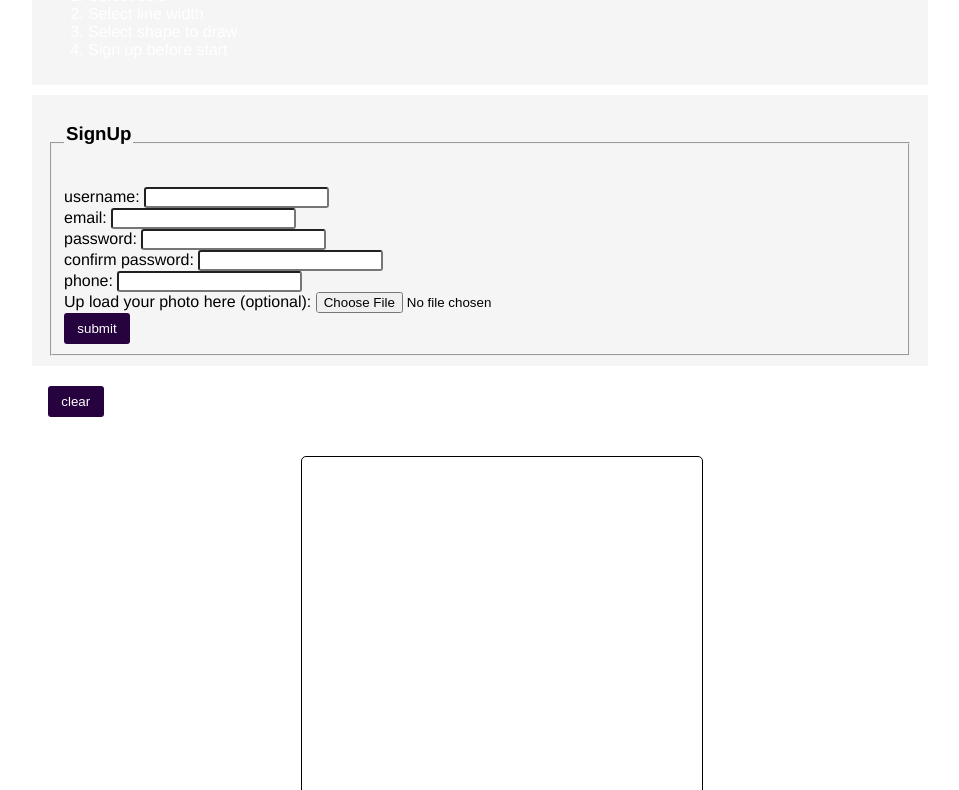
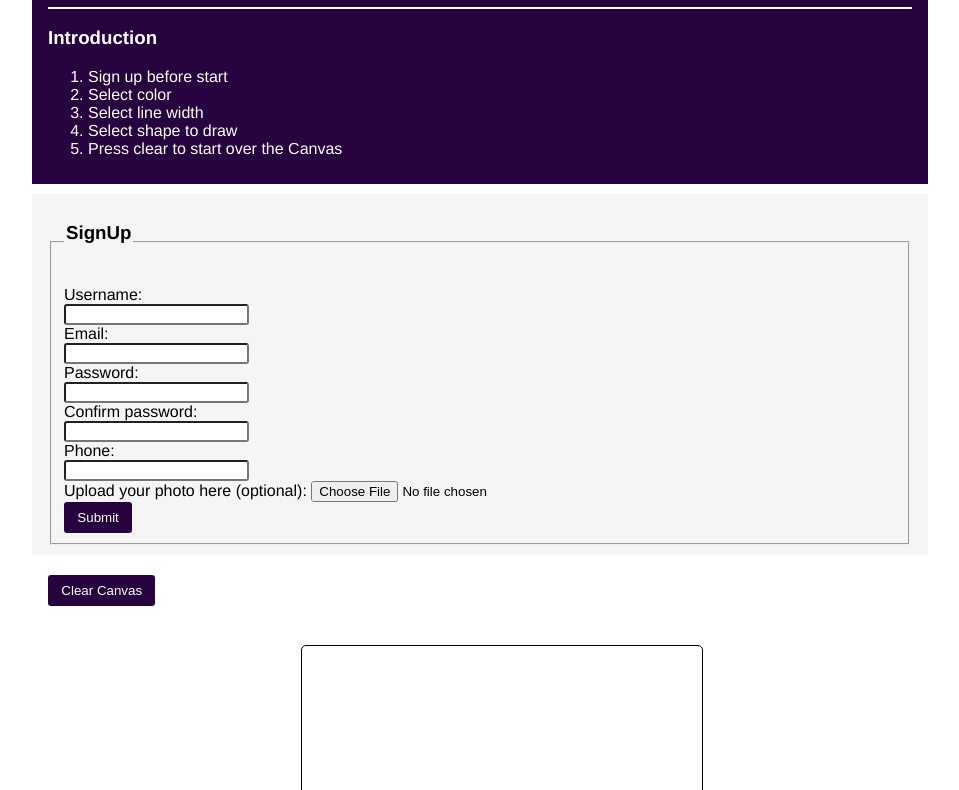
Before and after one commit to doannhu/ICTPRG435, a plain HTML site: page index.html in a window 1280 px wide. Shown: the part 151-941 px from the top of the page, without its empty margins (160-1119 px from the left). Drawn offline with Linux system fonts and the light colour scheme.

Commit message:
Update index.html

```diff
--- a/index.html
+++ b/index.html
@@ -8,15 +8,22 @@
     <title>Abstract Art App</title>
 </head>
 <body>
-    <div id="top_intro">
+        <!-- selecting language -->
+    <div class="lang_select">
+        <span><button class="lang_btn" type="button" id="en_btn">English</button></span>
+        <span><button class="lang_btn" type="button" id="vn_btn">Vietnamese</button></span>
+    </div>
+    <div id="top_heading">
         <h1 id="heading1">Abstract Art Competition</h1>
+        <hr color="#fff">
         <h3 id="intro">Introduction</h3>
         <p>
             <ol id="guide">
-                <li id="guide1">Select color</li>
-                <li id="guide2">Select line width</li>
-                <li id="guide3">Select shape to draw</li>
-                <li id="guide3">Sign up before start</li>
+                <li id="guide1">Sign up before start</li>
+                <li id="guide2">Select color</li>
+                <li id="guide3">Select line width</li>
+                <li id="guide4">Select shape to draw</li>
+                <li id="guide5">Press clear to start over the Canvas</li>
             </ol>
         </p>
     </div>
@@ -26,30 +33,23 @@
         <form id="userReg" accept-charset="utf-8" action="https://formspree.io/xzbjawgz/FORM_ID" method="post" enctype="multipart/form-data">
             <fieldset>
                 <legend><h3 id="reg_form"> SignUp </h3><br></legend>
-                <label id="urs-label" for="username">username: </label><input id="ursname" type="text" name="username" required><br>
-                <label id="email-label" for="email">email: </label><input id="email" type="email" name="email" required><br>
-                <label id="pwd-label" for="password">password: </label><input id="pwd" type="password" name="password" minlength="8" required><br>
-                <label id="pwdConf-label" for="passwordConf">confirm password: </label><input id="pwdConf" type="password" name="passwordConf" required><br>
-                <label id="phone-label">phone: </label><input id="phone" type="number"><br>
+                <label id="urs-label" for="username">Username: </label><br><input id="ursname" type="text" name="username" required><br>
+                <label id="email-label" for="email">Email: </label><br><input id="email" type="email" name="email" required><br>
+                <label id="pwd-label" for="password">Password: </label><br><input id="pwd" type="password" name="password" minlength="8" required><br>
+                <label id="pwdConf-label" for="passwordConf">Confirm password: </label><br><input id="pwdConf" type="password" name="passwordConf" required><br>
+                <label id="phone-label">Phone: </label><br><input id="phone" type="number"><br>
                 <input type="hidden" name="_subject" id="email-subject" value="File Upload Form">
-                <label id="label_file" for="upload">Up load your photo here (optional):</label>
+                <label id="label_file" for="upload">Upload your photo here (optional):</label>
                 <input id="fileUpload" type="file" name="upload"><br>
-                <button id="submitbtn" type="submit">submit</button>
+                <button id="submitbtn" type="submit">Submit</button>
             </fieldset>
         </form>
     </div>
     <div class="clear">
-        <button id="clr_btn">clear</button>
+        <button id="clr_btn">Clear Canvas</button>
     </div>
 
     <canvas id="canvas" width="400" height="400" style="border:1px solid #000000;"></canvas>
-
-    <!-- selecting language -->
-    <div class="lang_select">
-        <button class="lang_btn" type="button" id="en_btn">English</button>
-        <button class="lang_btn" type="button" id="vn_btn">Vietnamese</button>
-    </div>
-
 
     <!-- selecting colour -->
     <div class="nav">
@@ -63,7 +63,7 @@
 
     <!-- selecting line width -->
     <div>
-        <label id="lineWidth-label">line width </label><input type="range" id="line_width"
+        <label id="lineWidth-label">Line width </label><input type="range" id="line_width"
         min="1" max="5">
     </div>
 
@@ -74,7 +74,7 @@
         <label id="rec_posy">position y: </label><input type="number" id="rec_y">
         <label id="rec_wid">width: </label><input type="number" id="rec_width">
         <label id="rec_hei">height: </label><input type="number" id="rec_height">
-        <label id="rec_sha">shadow: </label><input type="checkbox" id="rec_shadow">
+        <label id="rec_sha">shadow: </label><input type="checkbox" id="rec_shadow" value="1">
         <button type="button" id="rec_btn">draw</button>
     </div>
 
```
